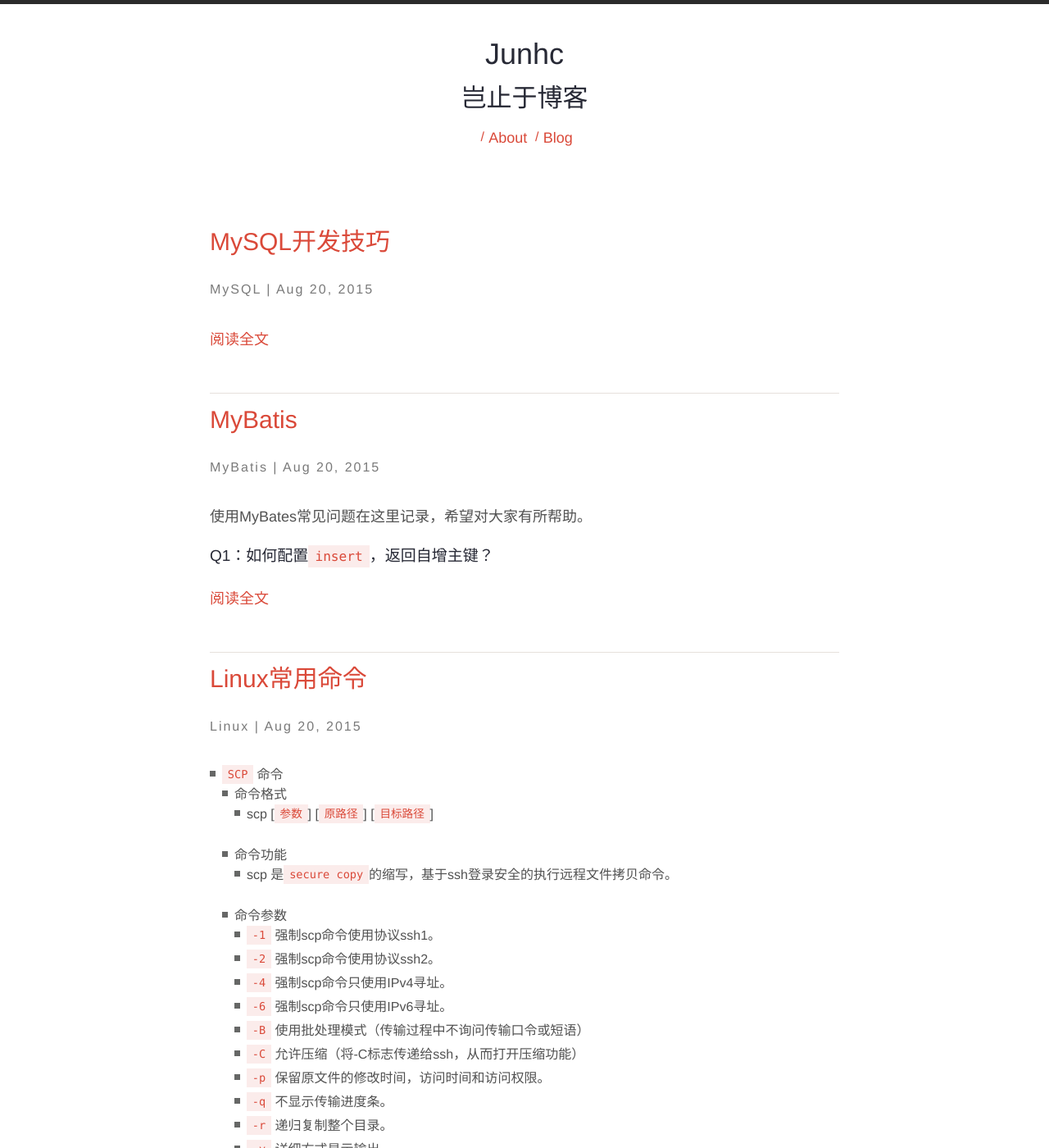
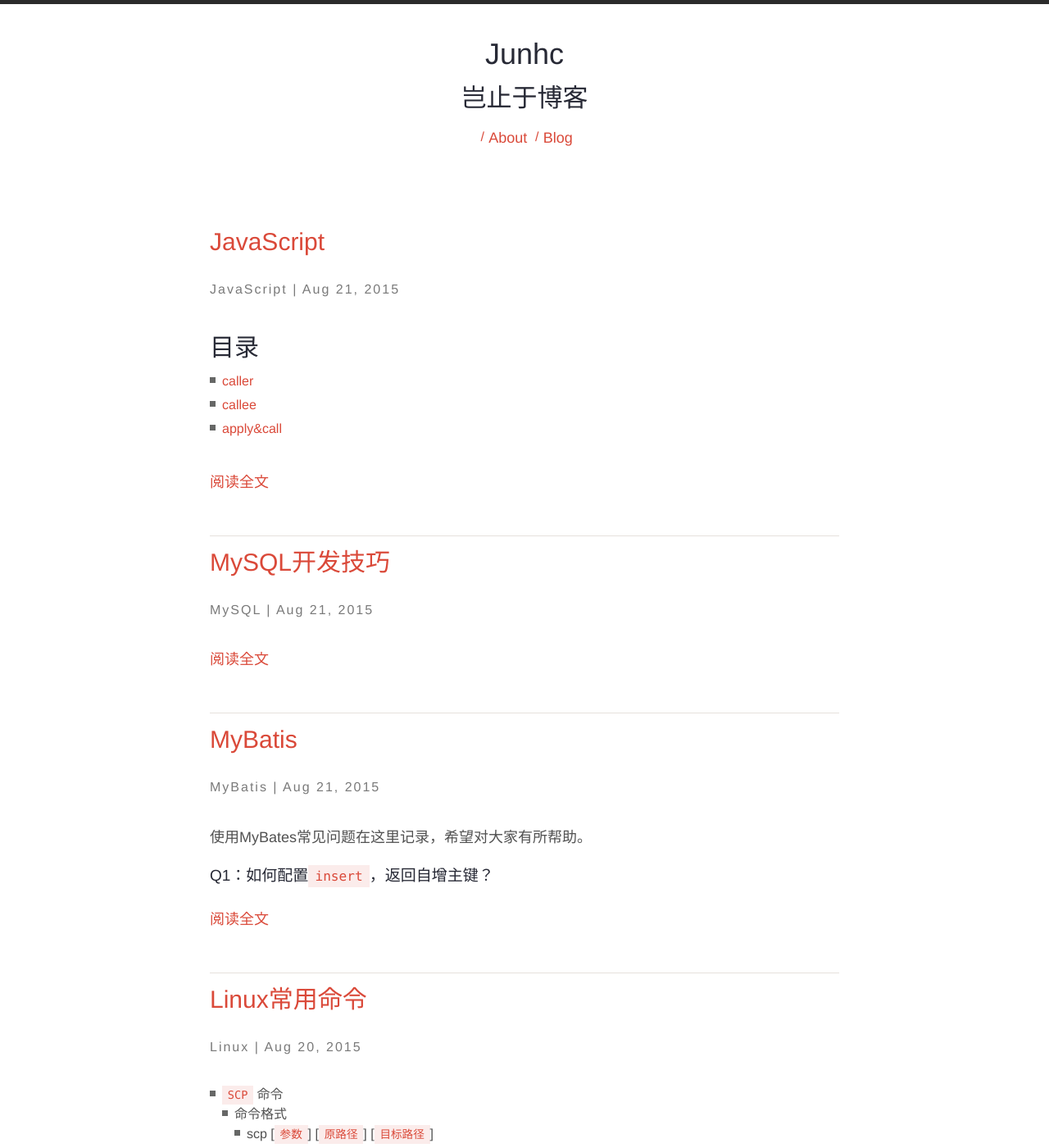
Before and after one commit to junhc/junhc.github.io, a Jekyll site: the page built from index.html, in a window 1280 px wide and 1400 px high. Shown: the whole window at 82% size. Built offline with Jekyll 4.4.1, drawn with Linux system fonts in a browser that asks for light colours; Markdown is read by kramdown in place of the engine named in the settings; some of the changed lines change nothing that is shown.

Commit message:
新增JavaScript

````diff
--- a/_config.yml
+++ b/_config.yml
@@ -12,11 +12,12 @@ junhc:
   description: 岂止于博客
 
 # Conversion / Build settings
-#markdown: kramdown
 markdown: redcarpet
 redcarpet:
   extensions: ["fenced_code_blocks", "autolink", "tables", "strikethrough"]
-
+#markdown: kramdown
+#kramdown:
+#    input: GFM
 # This is how you put pygments config in jekyll 2.0 instead of pygments: true
 highlighter: pygments
 
--- /dev/null
+++ b/_posts/2015-08-21-javascript.md
@@ -0,0 +1,99 @@
+---
+layout: post
+title: "JavaScript"
+date: 2015-08-21 16:40:12
+description: "JavaScript"
+categories:
+- JavaScript
+permalink: javascript
+---
+
+### 目录
+* [caller](#caller)
+* [callee](#callee)
+* [apply&call](#applycall)
+
+#### caller
+属性：`caller`
+说明：`func.caller` 返回一个*调用方函数*的引用
+
+```JavaScript
+function func(){
+  if(func.caller){
+     console.log(func.caller.arguments);
+  }else{
+     console.log("没有函数调用我！");
+  }
+}
+
+function handle(){
+  func();
+}
+
+func();
+handle("K.K");
+//没有函数调用我！
+//["K.K"]
+```
+#### callee
+属性：`callee`
+说明：`arguments.callee` 返回正被执行的*函数*对象，callee是arguments的一个属性成员，
+它表示对函数对象本身的引用
+
+```JavaScript
+function func(arg0,arg1){
+  console.log(arguments.callee.toString());
+  console.log("实参长度："+arguments.length);
+  console.log("形参长度："+arguments.callee.length);
+}
+
+func();
+//function func(arg0,arg1){
+//  console.log(arguments.callee.toString());
+//  console.log("实参长度："+arguments.length);
+//  console.log("形参长度："+arguments.callee.length);
+//}
+//实参长度：0
+//形参长度：2
+```
+#### apply&call
+函数：`apply`，`call`
+说明：`apply(this,arguments)`，`call(this,arg0,arg1,...)` 能够扩充函数赖以运行的作用域
+
+```JavaScript
+function Super(){
+  console.log("执行Super");
+  console.log(arguments);
+  this.name="我是Super";
+  this.message=function(content){
+    console.log(content);
+  };
+}
+
+function Sub(){
+  console.log("执行Sub");
+  //调用Super，Super构造函数中的this会指向Sub
+  Super.apply(this,arguments);
+  console.log(this.name);
+}
+
+Sub("K.K");
+//执行Sub
+//执行Super
+//["K.K"]
+//我是Super
+
+var value="global 变量";
+function local(){
+   this.value="local 变量";
+}
+function func(){
+   console.log(this.value);
+}
+func();
+func.apply(window);
+func.apply(new local());
+//global 变量
+//global 变量
+//local 变量
+```
--- a/_posts/2015-08-21-mybatis.md
+++ b/_posts/2015-08-21-mybatis.md
@@ -1,7 +1,7 @@
 ---
 layout: post
 title: "MyBatis"
-date: 2015-08-20 14:32:48
+date: 2015-08-21 10:41:08
 description: "MyBatis"
 categories:
 - MyBatis
--- a/_posts/2015-08-21-mysql.md
+++ b/_posts/2015-08-21-mysql.md
@@ -1,7 +1,7 @@
 ---
 layout: post
 title: "MySQL开发技巧"
-date: 2015-08-20 14:32:48
+date: 2015-08-21 14:32:48
 description: "MySQL开发技巧"
 categories:
 - MySQL
````
